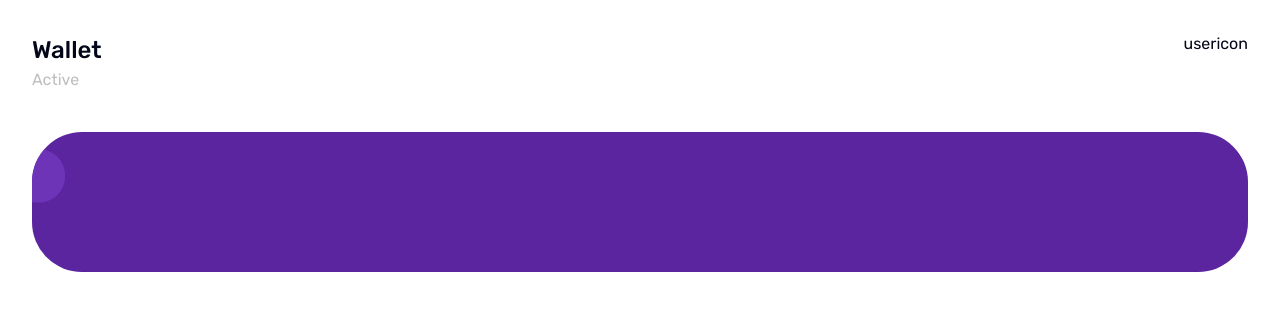
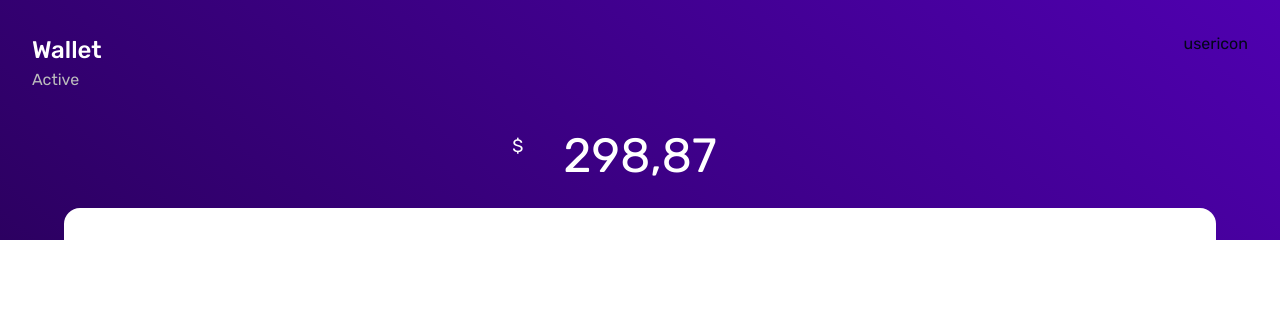
Before and after one commit to yDiony/WalletApp, a Next.js app: page / in a window 1280 px wide. Shown: the top 310 px of the page. Built offline with nearby package versions, Linux system fonts and the light colour scheme.

Commit message:
New ui changes

```diff
--- a/src/app/(private)/page.tsx
+++ b/src/app/(private)/page.tsx
@@ -7,7 +7,6 @@ export default function home() {
 
   useEffect(() => {
     const interval = setInterval(() => {
-
       setRandomPosition({
         x: Math.random() * 100,
         y: Math.random() * 100,
@@ -18,8 +17,8 @@ export default function home() {
   }, []);
 
   return (
-    <>
-      <div className="p-8">
+    <div className="">
+      <div className="p-8 h-[30vh] bg-[linear-gradient(39deg,rgba(44,0,97,1)_0%,rgba(79,0,176,1)_100%)]">
         <motion.div
           className="w-full flex justify-between"
           initial={{ opacity: 0, x: 50, y: -20 }}
@@ -30,7 +29,7 @@ export default function home() {
           }}
         >
           <div>
-            <p className="font-[rubikMedium] text-[24px]">Wallet</p>
+            <p className="font-[rubikMedium] text-white text-[24px]">Wallet</p>
             <p className="text-[#BDBDBD]">Active</p>
           </div>
 
@@ -38,28 +37,25 @@ export default function home() {
             <p>usericon</p>
           </div>
         </motion.div>
+      <div className="mt-10 flex-wrap items-center justify-center">
+        <div className="flex justify-center items-center mt-4">
+          <div className="relative">
+          <p className="text-white text-lg absolute top-0 left-[-4vw]">$</p>
+            <p className="text-5xl text-white">298,87</p>
+          </div>
+      </div>
 
-        <div className="mt-10 rounded-[50px] bg-[#5B259F] w-full h-[140px] overflow-hidden relative">
-          <motion.svg
-            width="54"
-            height="54"
-            viewBox="0 0 54 54"
-            fill="none"
-            xmlns="http://www.w3.org/2000/svg"
-            animate={{
-              x: `calc(${randomPosition.x}% - 27px)`,
-              y: `calc(${randomPosition.y}% - 27px)`,
-            }}
-            transition={{
-              type: "spring",
-              stiffness: 50,
-              damping: 25,
-            }}
-          >
-            <circle cx="27" cy="27" r="27" fill="#6E34B8" />
-          </motion.svg>
         </div>
       </div>
-    </>
+          {/* termino header */}
+
+
+          {/* Começo body */}
+      <div className="h-[70vh] bg-white w-screen relative flex justify-center">
+          <div className="w-[90vw] h-[10vh] bg-white absolute top-[-4vh] rounded-tr-2xl rounded-tl-2xl">
+
+          </div>
+      </div>
+    </div>
   );
 }
```
